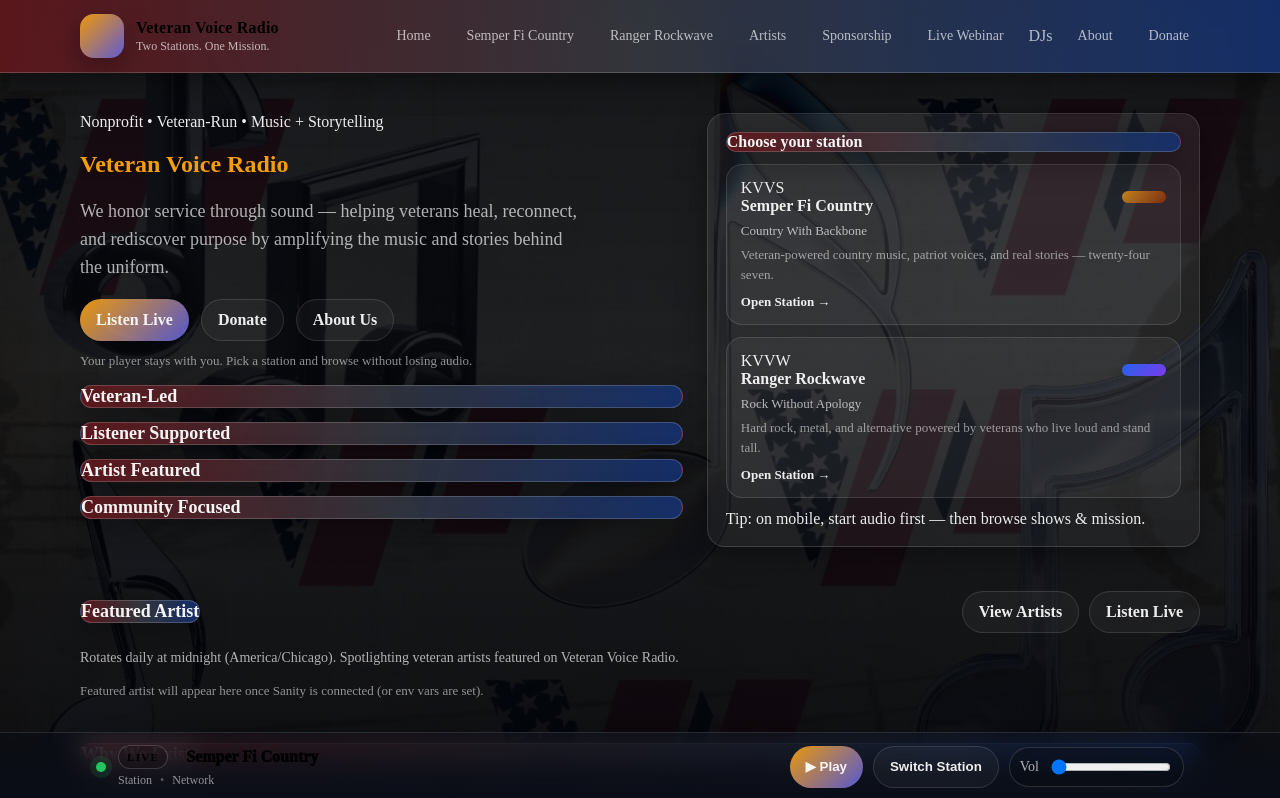
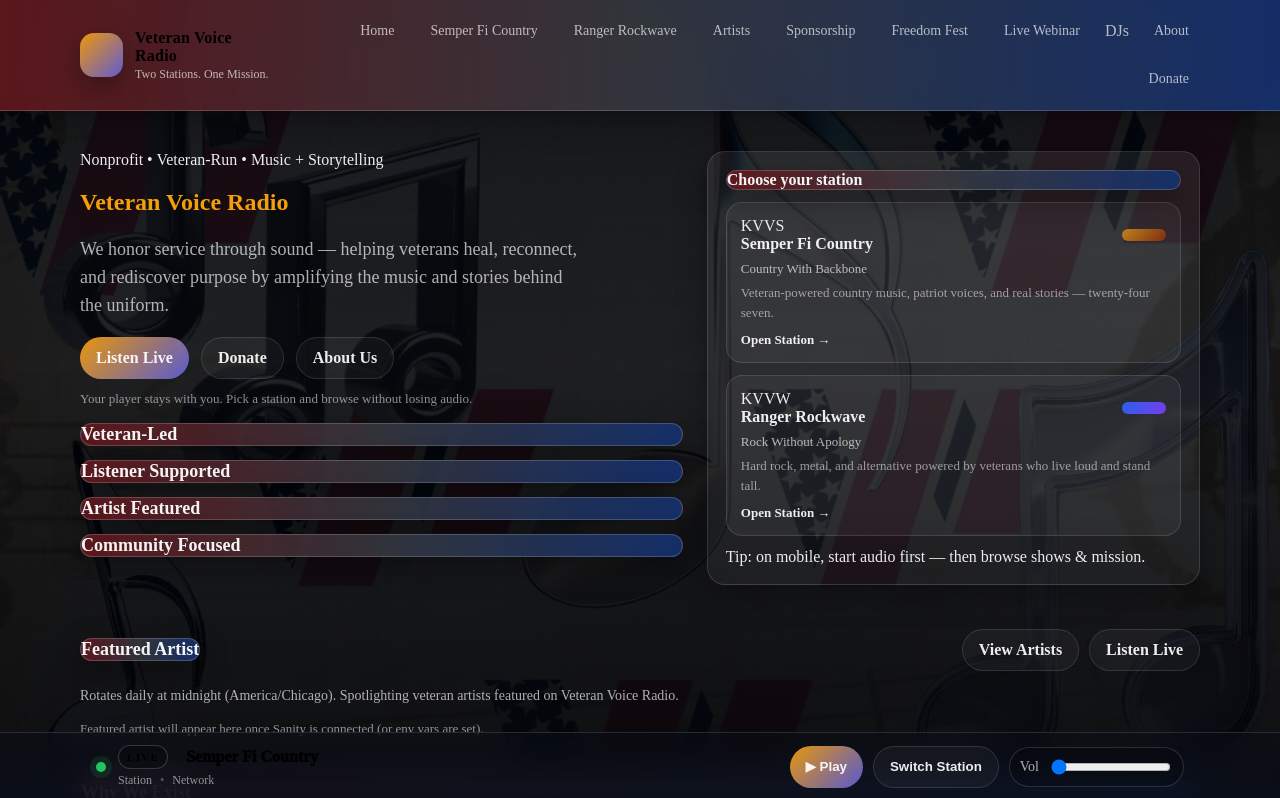
Before and after one commit to bigstock2001/veteranvoiceradio, a Next.js app: page / in a window 1280 px wide. Shown: the top 798 px of the page. Built offline with nearby package versions, Linux system fonts and the light colour scheme; no server answers.

Commit message:
Add Freedom Fest to main navigation

```diff
--- a/app/layout.tsx
+++ b/app/layout.tsx
@@ -68,6 +68,10 @@ export default function RootLayout({
 
                   <Link className="navLink" href="/sponsors">
                     Sponsorship
+                  </Link>
+
+                  <Link className="navLink" href="/freedom-fest">
+                    Freedom Fest
                   </Link>
 
                   <Link className="navLink" href="/webinars/live">
```
